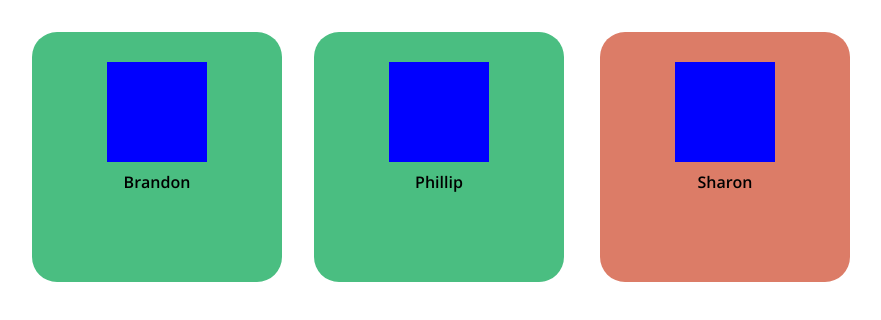
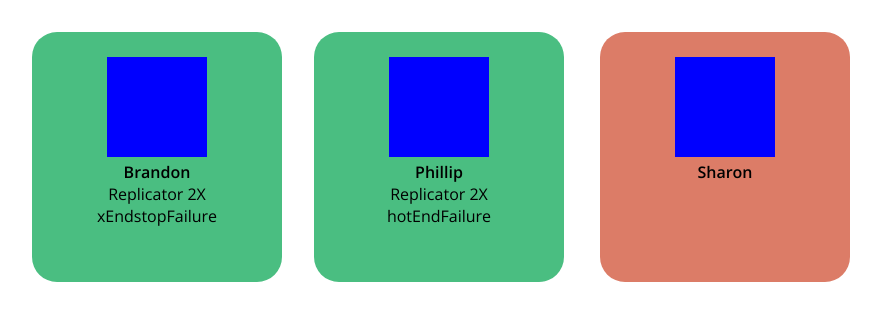
Before and after one commit to pomeroyb/BotFarmManager, a plain HTML site: page frontend/index.html in a window 1280 px wide. Shown: the whole page, without its empty margins (219-1100 px from the left). Drawn offline with nearby package versions, Linux system fonts and the light colour scheme.

Commit message:
Frontend Update
Add logic to make it possible to display the bot problems, and sexified
some CSS.

```diff
--- a/frontend/data.js
+++ b/frontend/data.js
@@ -26,7 +26,7 @@
             "extruderFanFailure":false,
             "tornInsulation":false,
             "wornYCarriage":false,
-            "xEndstopFailure":false,
+            "xEndstopFailure":true,
             "xStepperFailure":false,
             "hotEndFailure":false
          },
--- a/frontend/index.html
+++ b/frontend/index.html
@@ -15,6 +15,8 @@
         <div class="online">
             <div class="botImage"></div>
             <div class="botName"></div>
+            <div class="botType"></div>
+            <div class="botProblems"></div>
         </div>
         <div class="offline">
             <div class="botImage"></div>
@@ -39,6 +41,22 @@
         'bot<-farm':{
           '.botImage':'',
           '.botName':'bot.name',
+          '.botType':'bot.type',
+          '.botProblems':{
+            'problem<-bot.problems':{
+                '.':function( b ){
+                    console.log(b.problem);
+                    if (b.item){
+                        return b.problem.pos;
+                    }
+                }
+            },
+            filter:function(a){
+                //If the bot has that problem, return true
+                //else skip it, return false
+                    return a.item;
+            }
+          }
         },
         filter:function(a){
             //If the bot is online, return true
@@ -48,6 +66,8 @@
         }
       }
     };
+
+
     var offlineDirective = {
       '.offline':{
         'bot<-farm':{
--- a/frontend/style.css
+++ b/frontend/style.css
@@ -11,19 +11,48 @@
 
 }
 
+.botProblems {
+    font-family: 'Open Sans', sans-serif;
+    background-color: transparent;
+    height: auto;
+    width: auto;
+    display: list-item;
+    vertical-align: center;
+    margin-left: auto;
+    margin-right: auto;
+    overflow:overlay;
+    position: relative;
+    top: 0px;
+}
+
+.botType {
+    font-family: 'Open Sans', sans-serif;
+    background-color: transparent;
+    height: auto;
+    width: auto;
+    display: list-item;
+    vertical-align: center;
+    margin-left: auto;
+    margin-right: auto;
+    overflow:overlay;
+    position: relative;
+    top: 0px;
+}
+
 .botName {
     font-family: 'Open Sans', sans-serif;
     font-weight: bold;
     background-color: transparent;
     height: auto;
     width: auto;
-    display: block;
+    display: list-item;
     vertical-align: center;
     margin-left: auto;
     margin-right: auto;
     overflow:overlay;
     position: relative;
-    top: -175px;
+    top: 0 px;
+
 }
 
 
@@ -34,7 +63,6 @@
   border-radius: 25px;
   text-align: center;
   vertical-align: middle;
-  line-height: 200px;
   margin: 1em;
   display: inline-block;
   padding: 25px;
@@ -48,7 +76,6 @@
   border-radius: 25px;
   text-align: center;
   vertical-align: middle;
-  line-height: 200px;
   margin: 1em;
   display: inline-block;
   padding: 25px;
@@ -57,11 +84,10 @@
 .online {
   background-color: rgb(74,190,129);
   width: 200px;
-  height: 200px;
+  min-height: 200px;
   border-radius: 25px;
   text-align: center;
   vertical-align: middle;
-  line-height: 200px;
   margin: 1em;
   display: inline-block;
   padding: 25px;
```
